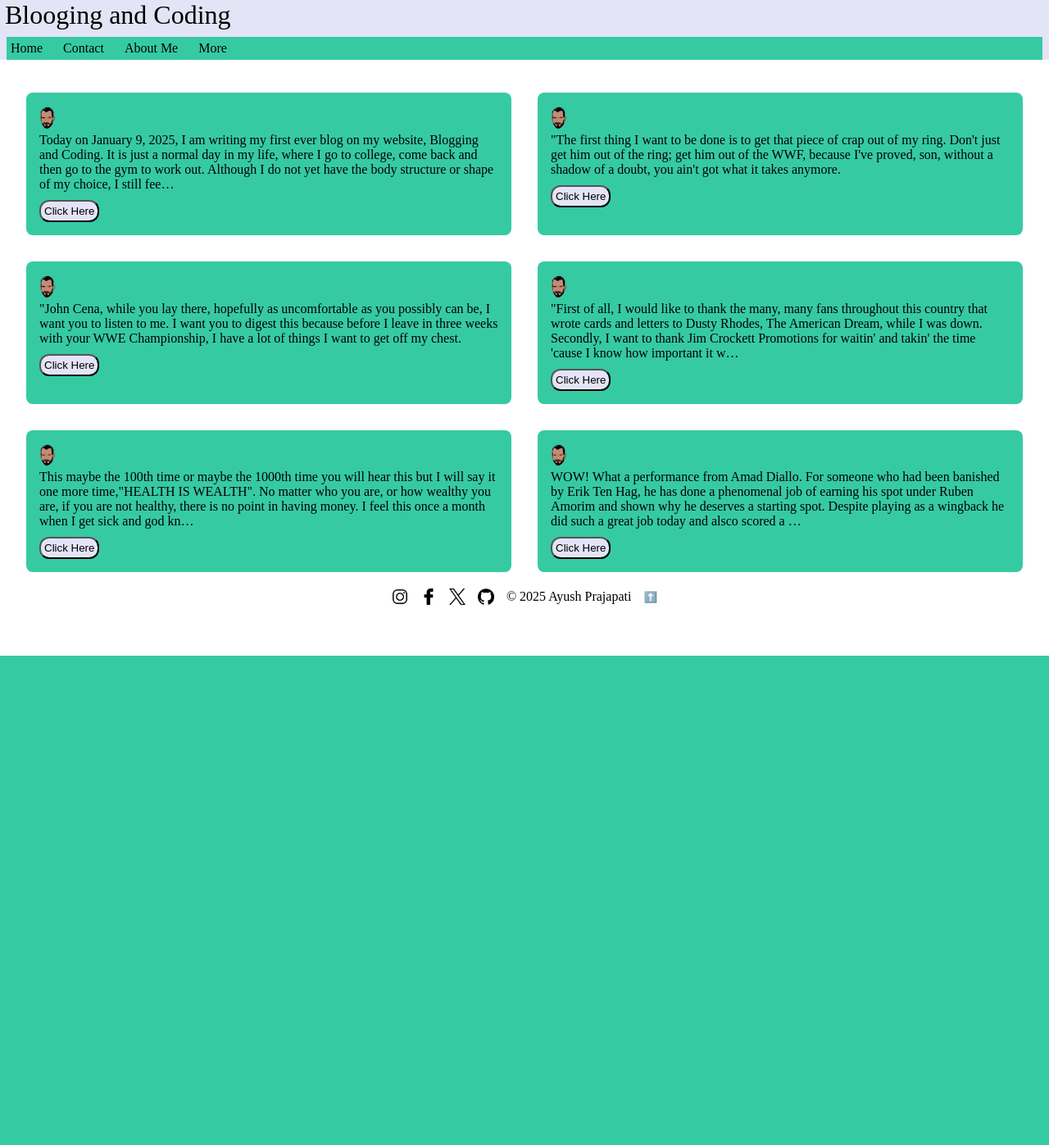
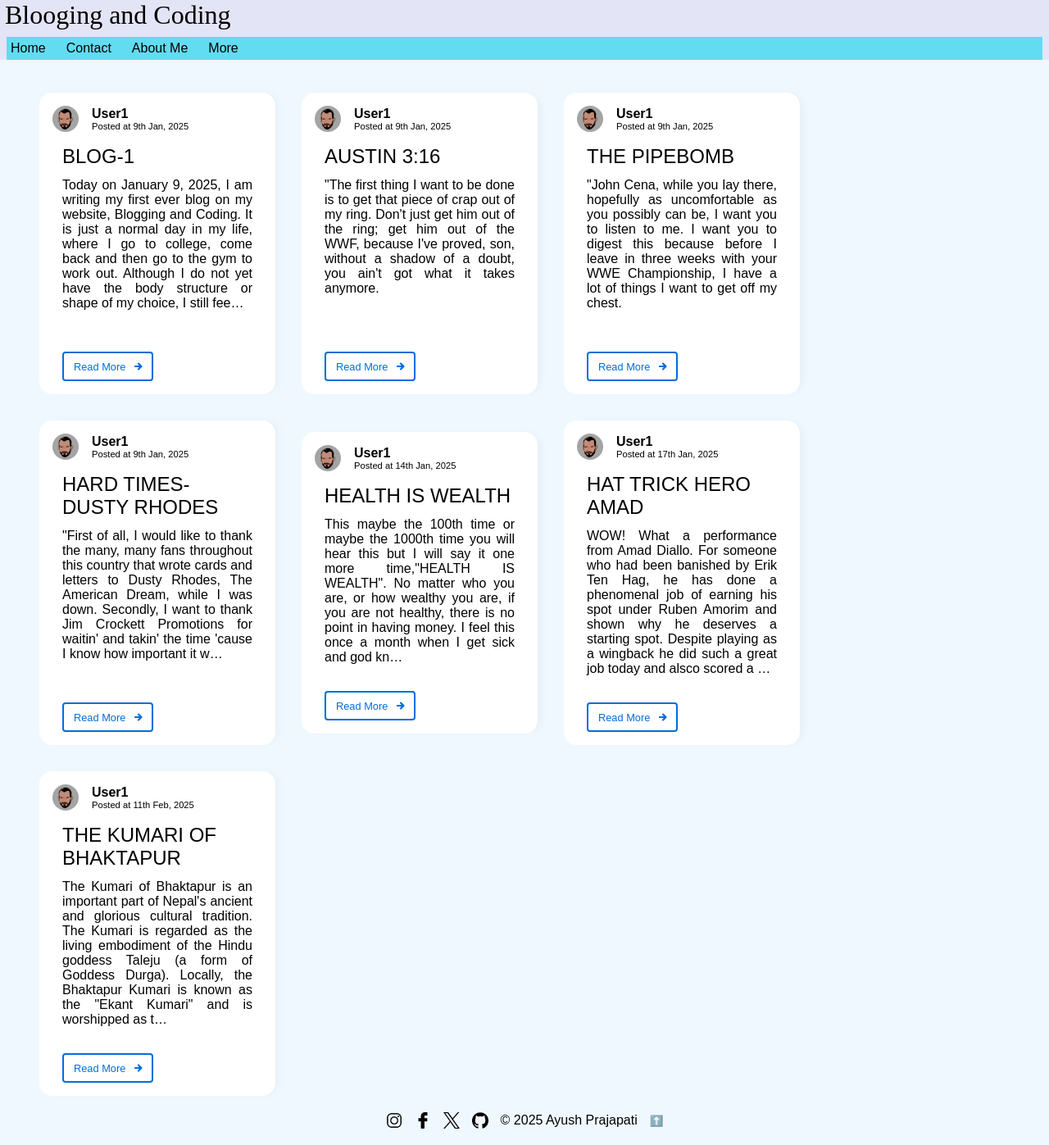
Before and after one commit to prajadai/Blog-Site, a Django app: page / in a window 1280 px wide. Shown: the whole page at 82% size. Before the commit the page ends 800 px from the top, so only its background shows below. Run offline with Django 5.2, Linux system fonts and the light colour scheme; some web fonts are replaced.

Commit message:
a new article is up and made some changes to css

```diff
--- /dev/null
+++ b/blogpage/static/blogpagestyle.css
@@ -0,0 +1,16 @@
+#img-group{
+    margin: 0.6rem;
+    display: flex;
+    align-items: center;
+    flex-wrap: wrap;
+    gap: 2rem;
+    padding: 0 2rem;
+}
+#img-group img{
+    /* width: 15rem;
+    height: 15rem; */
+    object-fit: cover;
+    object-position: center;
+    flex: 1 1 calc(50% - 2rem);
+    max-width: calc(50% - 2rem);
+}
--- /dev/null
+++ b/blogpage/static/cardstyle.css
@@ -0,0 +1,87 @@
+
+.card-container{
+    display: flex;
+    align-items: center;
+    justify-content: flex-start;
+    gap: 2rem;
+    flex-wrap: wrap;
+    padding-left: 3rem;
+    padding-top: 2rem;
+}
+.item-card {
+    background-color: #ffffff;
+    width: 18rem;
+    padding: 1rem;
+    border-radius: 1rem;
+    box-shadow: 6px 0 12px -4px #0000000d;
+    /* margin: 1rem 0; */
+}
+
+.author-info-contain {
+    display: flex;
+    font-size: 0.7rem;
+    align-items: center;
+    gap: 1rem;
+}
+
+.author-image {
+    display: flex;
+    justify-content: center;
+    align-items: center;
+    background-color: #a5a4a4;
+    width: 2rem;
+    height: 2rem;
+    border-radius: 50%;
+    font-size: 1rem;
+}
+
+.author-info b {
+    font-size: 1rem !important;
+}
+
+.card-body {
+    padding: 1rem 0.75rem;
+}
+
+.blog-title {
+    font-size: 1.5rem;
+    font-weight: 500;
+    text-transform: uppercase;
+}
+
+.blog-contain {
+    height: 12rem;
+    margin-top: 0.75rem;
+    margin-bottom: 0.25rem;
+    text-align: justify;
+}
+
+.card-actions {
+    display: flex;
+    align-items: center;
+    padding-left: 0.75rem;
+}
+
+.read-more-btn {
+    display: flex;
+    justify-content: center;
+    align-items: center;
+    text-decoration: none;
+    background-color: transparent;
+    color: #006edb;
+    font-size: 0.8rem;
+    font-weight: 400;
+    padding-left: 0.75rem;
+    border: 2px solid #006edb;
+    border-radius: 0.25rem;
+    transition: all 0.2s ease-in-out;
+}
+
+.read-more-btn:hover {
+    background-color: #006edb;
+    color: #ffffff;
+}
+
+.read-more-btn:hover svg {
+    fill: #ffffff;
+}
--- a/blogpage/static/style.css
+++ b/blogpage/static/style.css
@@ -1,6 +1,11 @@
 *{
     margin: 0px;
     padding: 0px;
+    box-sizing: border-box;
+}
+body{
+    font-family: sans-serif;
+    background-color: #f0f8ff;
 }
 header
 {
@@ -12,7 +17,7 @@ header h1{
 header ul{
     display: flex;
     list-style: none;
-    background-color: #36caa3;
+    background-color: #62dcf1;
     margin: 8px;
     text-align: start;
     gap: 25px;
@@ -22,7 +27,7 @@ header ul{
     transition: background-color 0.3s ease, color 0.3s ease;
 }
 .nav-item:hover {
-    background-color: #28a37b;
+    background-color: #3bbcd3;
     color: white;
 }
 #website-title{
@@ -74,13 +79,13 @@ h4
 .row-block
 {
     display: flex;
-    gap: 2rem;
     flex-wrap: no-wrap;
+    justify-content: space-between;
     padding: 0 2rem;
 }
 .box
 {
-    background-color: #36caa3;
+    background-color: #62dcf1;
     padding: 1rem;
     width: 50%;
     border-radius: 0.5rem;
@@ -150,7 +155,7 @@ footer button
     margin-bottom: 14px;
 }
 form{
-    background: #36caa3;
+    background: #62dcf1;
     display: flex;
     flex-direction: column;
     justify-content: center;
--- a/blogpage/urls.py
+++ b/blogpage/urls.py
@@ -15,5 +15,6 @@ urlpatterns = [
     path('index/blog-4', views.blog4, name="blog-4"),
     path('index/blog-5', views.blog5, name="blog-5"),
     path('index/blog-6', views.blog6, name="blog-6"),
+    path('index/blog-7', views.blog7, name="blog-7"),
     # path('carousel', views.carousel_page, name="carousel"),
 ]
--- a/blogpage/views.py
+++ b/blogpage/views.py
@@ -59,12 +59,19 @@ def index(request):
 
         content6 = "".join(plain_text.splitlines()[17])
 
+    with open('templates/blog7.html', encoding='utf-8') as f:
+        html_content = f.read()
+        plain_text = strip_html_tags(html_content)
+
+        content7 = "".join(plain_text.splitlines()[17])
+
     return render(request, 'index.html', {'content1':content1,
                                           'content2':content2,
                                           'content3':content3,
                                           'content4':content4,
                                           'content5':content5,
-                                          'content6':content6,})
+                                          'content6':content6,
+                                          'content7':content7,})
 
 def contact(request):
     return render(request, 'contact.html')
@@ -93,6 +100,8 @@ def blog5(request):
 def blog6(request):
     return render(request, 'blog6.html')
 
+def blog7(request):
+    return render(request, 'blog7.html')
 # def carousel_page(request):
 #     return render(request, 'carousel.html')
 
--- a/templates/base.html
+++ b/templates/base.html
@@ -6,6 +6,8 @@
     <meta charset="UTF-8">
     <meta name="viewport" content="width=device-width, initial-scale=1.0">
     <link rel="stylesheet" href="{% static 'style.css' %}">
+    <link rel="stylesheet" href="{% static 'cardstyle.css' %}">
+    <link rel="stylesheet" href="{% static 'blogpagestyle.css' %}">
     <link rel="preconnect" href="https://fonts.googleapis.com">
     <link rel="preconnect" href="https://fonts.gstatic.com" crossorigin>
     <link href="https://fonts.googleapis.com/css2?family=Rubik+Vinyl&display=swap" rel="stylesheet">
--- a/templates/blog3.html
+++ b/templates/blog3.html
@@ -1,7 +1,7 @@
 {% extends "base.html" %}
 {% load static %}
 
-{% block title %}Blog 3{% endblock title %}
+{% block title %}The PipeBomb{% endblock title %}
 {% block main %}
     <main>
         <div class="container">
--- a/templates/blog4.html
+++ b/templates/blog4.html
@@ -1,7 +1,7 @@
 {% extends "base.html" %}
 {% load static %}
 
-{% block title %}Blog 4{% endblock title %}
+{% block title %}Hard Times-Dusty Rhodes{% endblock title %}
 {% block main %}
     <main>
         <div class="container">
--- a/templates/blog5.html
+++ b/templates/blog5.html
@@ -1,7 +1,7 @@
 {% extends "index.html" %}
 {% load static %}
 
-{% block title %}Blog 5{% endblock title %}
+{% block title %}Health is Wealth{% endblock title %}
 {% block main %}
     <main>
         <div class="container">
--- /dev/null
+++ b/templates/blog7.html
@@ -0,0 +1,40 @@
+{% extends "base.html" %}
+{% load static %}
+
+{% block title %} A Sacred Offering: The Legacy of Bhaktapur's Kumari {% endblock title %}
+{% block main %}
+<main>
+    <div class="container">
+        <div id="date">
+            <h1> A Sacred Offering: The Legacy of Bhaktapur's Kumari </h1>
+        </div>
+        <div id="img">
+            <img src="{%static 'images/writer_image.jpg'%}" alt="Image of Blog" width="100">
+            <span id="writer">By Ayush Prajapati (January 17, 2025)</span>
+        </div>
+        <div id="text">
+
+            <p>
+                The Kumari of Bhaktapur is an important part of Nepal's ancient and glorious cultural tradition. The Kumari is regarded as the living embodiment of the Hindu goddess Taleju (a form of Goddess Durga). Locally, the Bhaktapur Kumari is known as the "Ekant Kumari" and is worshipped as the guardian deity of Bhaktapur city.
+            </p>
+            <p>
+                Established in Nepal Sambat (NS) 611, Nepal's first Kumari, Shree Khwopa Mool Kumari Maju( श्री ख्वप: मुल कुमारी माजु ), was adorned with a mask crafted by senior sculptor Mr. Ravi Shakya, along with jewelry, ornaments, and attire offered by the Ranjitkar Society of Bhaktapur. This historic moment serves as a reminder of the proud legacy of the Bhaktapur Kumari tradition.
+            </p>
+            <p>
+                "I had the opportunity to witness the Kumari adorned in a golden outfit, with a sacred third eye on her forehead, and hands embellished with jewelry and ornaments. Her serene and divine expression allowed me to capture this unforgettable moment through my camera." wrote Ameet Ranjit in his facebook page 'Ameet Ranjit Photography'.
+                More about the offering: <a href="https://www.youtube.com/watch?v=Fumd2y2Dhp0", style='text-decoration: underline'> Here </a>
+            </p>
+        </div>
+
+        <div id="img-group">
+            <img src="{%static 'images/kumari-1.jpg'%}" alt="The Offerings to Kumari of Bhaktapur" width="100">
+            <img src="{%static 'images/kumari-2.jpg'%}" alt="The Offerings to Kumari of Bhaktapur" width="100">
+            <img src="{%static 'images/kumari-3.jpg'%}" alt="The Offerings to Kumari of Bhaktapur" width="100">
+            <img src="{%static 'images/kumari-4.jpg'%}" alt="The Offerings to Kumari of Bhaktapur" width="100">
+            <img src="{%static 'images/kumari-5.jpg'%}" alt="The Offerings to Kumari of Bhaktapur" width="100">
+            <img src="{%static 'images/kumari-6.jpg'%}" alt="The Offerings to Kumari of Bhaktapur" width="100">
+        </div>
+        <p>Photo Courtesy:  <a href="https://www.facebook.com/share/p/1DeCUPzvz4/" style='text-decoration: underline'>Ameet Ranjit Photography</a></p>
+    </div>
+</main>
+{% endblock main %}
--- a/templates/index.html
+++ b/templates/index.html
@@ -1,75 +1,224 @@
 {% extends "base.html" %}
 {%load static%}
-
-{% block title %}Blogging and Coding{% endblock title %}
-
+{% block title %}Blogging and Coding{%endblock title %}
 {% block main %}
-    <div class="block">
-        <div class="row-block">
-            <div class="box">
-                <img src="{%static 'images/cmpunkface.png'%}" alt="January 9, 2025" width="20px">
-                <p>
+<section class="card-container">
+  <div class="item-card">
+    <div class="author-info-contain">
+      <span class="author-image">
+        <img
+          src="{%static 'images/cmpunkface.png'%}"
+          alt="January 9, 2025"
+          width="20px"
+        />
+      </span>
+      <span class="author-info">
+        <b>User1</b>
+        <p>Posted at 9th Jan, 2025</p>
+      </span>
+    </div>
+    <div class="card-body">
+      <span class="blog-title">Blog-1</span>
+      <p class="blog-contain">
         {{content1|truncatechars:300}}
-                    <br>
-                    <a href="{%url 'blog-1'%}">
-                        <button type="button">Click Here</button>
-                    </a>
       </p>
     </div>
-            <div class="box">
-                <img src="{%static 'images/cmpunkface.png'%}" alt="Austin 3:16" width="20px">
-                <p>
+    <div class="card-actions">
+      <a href="{%url 'blog-1'%}" class="read-more-btn"
+        >Read More
+        <svg width="32px" height="32px" viewBox="0 -960 960 960" fill="#006edb">
+          <path
+            d="m504-446.67-47.33 47.34Q447-389.67 447-376q0 13.67 9.67 23.33Q466.33-343 480-343q13.67 0 23.33-9.67l104-104q10-10 10-23.33 0-13.33-10-23.33l-104-104Q493.67-617 480-617q-13.67 0-23.33 9.67Q447-597.67 447-584q0 13.67 9.67 23.33L504-513.33H360q-14.33 0-23.83 9.5-9.5 9.5-9.5 23.83 0 14.33 9.5 23.83 9.5 9.5 23.83 9.5h144Z"
+          />
+        </svg>
+      </a>
+    </div>
+  </div>
+  <div class="item-card">
+    <div class="author-info-contain">
+      <span class="author-image">
+        <img
+          src="{%static 'images/cmpunkface.png'%}"
+          alt="January 9, 2025"
+          width="20px"
+        />
+      </span>
+      <span class="author-info">
+        <b>User1</b>
+        <p>Posted at 9th Jan, 2025</p>
+      </span>
+    </div>
+    <div class="card-body">
+      <span class="blog-title">Austin 3:16</span>
+      <p class="blog-contain">
         {{content2|truncatechars:300}}
-                    <br>
-                    <a href="{%url 'blog-2'%}">
-                        <button type="button">Click Here</button>
-                    </a>
       </p>
     </div>
+    <div class="card-actions">
+      <a href="{%url 'blog-2'%}" class="read-more-btn"
+        >Read More
+        <svg width="32px" height="32px" viewBox="0 -960 960 960" fill="#006edb">
+          <path
+            d="m504-446.67-47.33 47.34Q447-389.67 447-376q0 13.67 9.67 23.33Q466.33-343 480-343q13.67 0 23.33-9.67l104-104q10-10 10-23.33 0-13.33-10-23.33l-104-104Q493.67-617 480-617q-13.67 0-23.33 9.67Q447-597.67 447-584q0 13.67 9.67 23.33L504-513.33H360q-14.33 0-23.83 9.5-9.5 9.5-9.5 23.83 0 14.33 9.5 23.83 9.5 9.5 23.83 9.5h144Z"
+          />
+        </svg>
+      </a>
     </div>
-        <div class="row-block">
-            <div class="box">
-                <img src="{%static 'images/cmpunkface.png'%}" alt="CM Punk Pipebomb" width="20px">
-                <p>
+  </div>
+  <div class="item-card">
+    <div class="author-info-contain">
+      <span class="author-image">
+        <img
+          src="{%static 'images/cmpunkface.png'%}"
+          alt="January 9, 2025"
+          width="20px"
+        />
+      </span>
+      <span class="author-info">
+        <b>User1</b>
+        <p>Posted at 9th Jan, 2025</p>
+      </span>
+    </div>
+    <div class="card-body">
+      <span class="blog-title">The PipeBomb</span>
+      <p class="blog-contain">
         {{content3|truncatechars:300}}
-                    <br>
-                    <a href="{%url 'blog-3'%}">
-                        <button type="button">Click Here</button>
-                    </a>
       </p>
     </div>
-            <div class="box">
-                <img src="{%static 'images/cmpunkface.png'%}" alt="Hard Times Dusty Rhodes" width="20px">
-                <p>
+    <div class="card-actions">
+      <a href="{%url 'blog-3'%}" class="read-more-btn"
+        >Read More
+        <svg width="32px" height="32px" viewBox="0 -960 960 960" fill="#006edb">
+          <path
+            d="m504-446.67-47.33 47.34Q447-389.67 447-376q0 13.67 9.67 23.33Q466.33-343 480-343q13.67 0 23.33-9.67l104-104q10-10 10-23.33 0-13.33-10-23.33l-104-104Q493.67-617 480-617q-13.67 0-23.33 9.67Q447-597.67 447-584q0 13.67 9.67 23.33L504-513.33H360q-14.33 0-23.83 9.5-9.5 9.5-9.5 23.83 0 14.33 9.5 23.83 9.5 9.5 23.83 9.5h144Z"
+          />
+        </svg>
+      </a>
+    </div>
+  </div>
+  <div class="item-card">
+    <div class="author-info-contain">
+      <span class="author-image">
+        <img
+          src="{%static 'images/cmpunkface.png'%}"
+          alt="January 9, 2025"
+          width="20px"
+        />
+      </span>
+      <span class="author-info">
+        <b>User1</b>
+        <p>Posted at 9th Jan, 2025</p>
+      </span>
+    </div>
+    <div class="card-body">
+      <span class="blog-title">Hard Times-Dusty Rhodes</span>
+      <p class="blog-contain">
         {{content4|truncatechars:300}}
-                    <br>
-                    <a href="{%url 'blog-4'%}">
-                        <button type="button">Click Here</button>
-                    </a>
       </p>
     </div>
+    <div class="card-actions">
+      <a href="{%url 'blog-4'%}" class="read-more-btn"
+        >Read More
+        <svg width="32px" height="32px" viewBox="0 -960 960 960" fill="#006edb">
+          <path
+            d="m504-446.67-47.33 47.34Q447-389.67 447-376q0 13.67 9.67 23.33Q466.33-343 480-343q13.67 0 23.33-9.67l104-104q10-10 10-23.33 0-13.33-10-23.33l-104-104Q493.67-617 480-617q-13.67 0-23.33 9.67Q447-597.67 447-584q0 13.67 9.67 23.33L504-513.33H360q-14.33 0-23.83 9.5-9.5 9.5-9.5 23.83 0 14.33 9.5 23.83 9.5 9.5 23.83 9.5h144Z"
+          />
+        </svg>
+      </a>
     </div>
-        <div class="row-block">
-            <div class="box">
-                <img src="{%static 'images/cmpunkface.png'%}" alt="CM Punk Pipebomb" width="20px">
-                <p>
+  </div>
+  <div class="item-card">
+    <div class="author-info-contain">
+      <span class="author-image">
+        <img
+          src="{%static 'images/cmpunkface.png'%}"
+          alt="January 9, 2025"
+          width="20px"
+        />
+      </span>
+      <span class="author-info">
+        <b>User1</b>
+        <p>Posted at 14th Jan, 2025</p>
+      </span>
+    </div>
+    <div class="card-body">
+      <span class="blog-title">Health is Wealth</span>
+      <p class="blog-contain">
         {{content5|truncatechars:300}}
-                    <br>
-                    <a href="{%url 'blog-5'%}">
-                        <button type="button">Click Here</button>
-                    </a>
       </p>
     </div>
-            <div class="box">
-                <img src="{%static 'images/cmpunkface.png'%}" alt="Hard Times Dusty Rhodes" width="20px">
-                <p>
+    <div class="card-actions">
+      <a href="{%url 'blog-5'%}" class="read-more-btn"
+        >Read More
+        <svg width="32px" height="32px" viewBox="0 -960 960 960" fill="#006edb">
+          <path
+            d="m504-446.67-47.33 47.34Q447-389.67 447-376q0 13.67 9.67 23.33Q466.33-343 480-343q13.67 0 23.33-9.67l104-104q10-10 10-23.33 0-13.33-10-23.33l-104-104Q493.67-617 480-617q-13.67 0-23.33 9.67Q447-597.67 447-584q0 13.67 9.67 23.33L504-513.33H360q-14.33 0-23.83 9.5-9.5 9.5-9.5 23.83 0 14.33 9.5 23.83 9.5 9.5 23.83 9.5h144Z"
+          />
+        </svg>
+      </a>
+    </div>
+  </div>
+  <div class="item-card">
+    <div class="author-info-contain">
+      <span class="author-image">
+        <img
+          src="{%static 'images/cmpunkface.png'%}"
+          alt="January 9, 2025"
+          width="20px"
+        />
+      </span>
+      <span class="author-info">
+        <b>User1</b>
+        <p>Posted at 17th Jan, 2025</p>
+      </span>
+    </div>
+    <div class="card-body">
+      <span class="blog-title">Hat Trick Hero Amad</span>
+      <p class="blog-contain">
         {{content6|truncatechars:300}}
-                    <br>
-                    <a href="{%url 'blog-6'%}">
-                        <button type="button">Click Here</button>
-                    </a>
       </p>
     </div>
+    <div class="card-actions">
+      <a href="{%url 'blog-6'%}" class="read-more-btn"
+        >Read More
+        <svg width="32px" height="32px" viewBox="0 -960 960 960" fill="#006edb">
+          <path
+            d="m504-446.67-47.33 47.34Q447-389.67 447-376q0 13.67 9.67 23.33Q466.33-343 480-343q13.67 0 23.33-9.67l104-104q10-10 10-23.33 0-13.33-10-23.33l-104-104Q493.67-617 480-617q-13.67 0-23.33 9.67Q447-597.67 447-584q0 13.67 9.67 23.33L504-513.33H360q-14.33 0-23.83 9.5-9.5 9.5-9.5 23.83 0 14.33 9.5 23.83 9.5 9.5 23.83 9.5h144Z"
+          />
+        </svg>
+      </a>
     </div>
   </div>
+  <div class="item-card" id="card7">
+    <div class="author-info-contain">
+      <span class="author-image">
+        <img
+          src="{%static 'images/cmpunkface.png'%}"
+          alt="January 9, 2025"
+          width="20px"
+        />
+      </span>
+      <span class="author-info">
+        <b>User1</b>
+        <p>Posted at 11th Feb, 2025</p>
+      </span>
+    </div>
+    <div class="card-body">
+      <span class="blog-title">The Kumari of Bhaktapur</span>
+      <p class="blog-contain">
+        {{content7|truncatechars:300}}
+      </p>
+    </div>
+    <div class="card-actions">
+      <a href="{%url 'blog-7'%}" class="read-more-btn"
+        >Read More
+        <svg width="32px" height="32px" viewBox="0 -960 960 960" fill="#006edb">
+          <path
+            d="m504-446.67-47.33 47.34Q447-389.67 447-376q0 13.67 9.67 23.33Q466.33-343 480-343q13.67 0 23.33-9.67l104-104q10-10 10-23.33 0-13.33-10-23.33l-104-104Q493.67-617 480-617q-13.67 0-23.33 9.67Q447-597.67 447-584q0 13.67 9.67 23.33L504-513.33H360q-14.33 0-23.83 9.5-9.5 9.5-9.5 23.83 0 14.33 9.5 23.83 9.5 9.5 23.83 9.5h144Z"
+          />
+        </svg>
+      </a>
+    </div>
+  </div>
+</section>
 {% endblock main %}
```
Also changed, not shown: blogpage/static/images/kumari-1.jpg (added), blogpage/static/images/kumari-2.jpg (added), 4 other files. Lines whose indentation alone changed are shown as unchanged.
